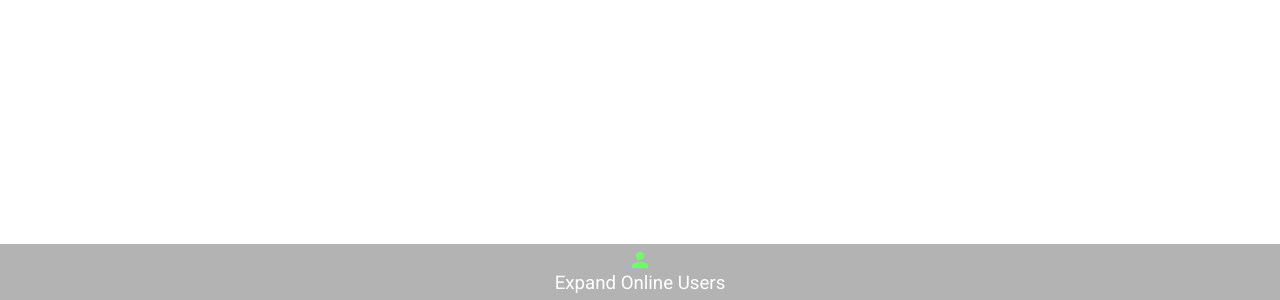
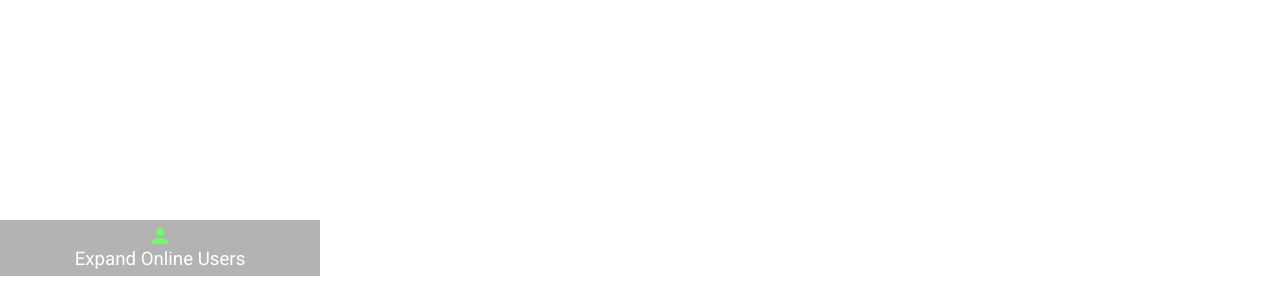
Before and after one commit to afbooza/online-users, a React (Create React App) app: page / in a window 1280 px wide. Shown: the part 524-824 px from the top of the page. After the commit the page ends 800 px from the top, so only its background shows below. Built offline with nearby package versions, Linux system fonts and the light colour scheme.

Commit message:
renamed and made it look more like the a rising chatbot from footer

```diff
--- a/src/App.css
+++ b/src/App.css
@@ -1,4 +1,4 @@
 .body{
-    height: 100%;
-    margin: 0;
+    display:flex;
+    flex-direction: column;
 }
--- a/src/App.js
+++ b/src/App.js
@@ -1,7 +1,7 @@
 import React from 'react';
 import './App.css';
 import UserList from './UserList';
-import Footer from './Footer';
+import OnlineNav from './OnlineNav';
 import { StylesProvider } from '@material-ui/styles';
 import getUsers from './mock/getUsers';
 
@@ -17,9 +17,9 @@ function App() {
     const getUserData = async () => {
       try {
         const users = await getUsers();
-        if(users)
+        if (users)
           setUsersReady(true);
-          setUserList(users);
+        setUserList(users);
       } catch (error) {
         alert("Failed to fetch users. " + error);
       }
@@ -35,12 +35,16 @@ function App() {
   return (
     <StylesProvider injectFirst>
       <div className="body">
+
+        <OnlineNav
+          toggleDisplayOfUsers={toggleDisplayOfUsers}
+          navStateClass={navStateClass}
+          usersReady={usersReady}/>
         <UserList
-          userList={userList}
-          showUsers={showUsers}
-          navStateClass={navStateClass}/>
-        <Footer toggleDisplayOfUsers={toggleDisplayOfUsers}
-          navStateClass = {navStateClass} usersReady = {usersReady} />
+            userList={userList}
+            showUsers={showUsers}
+            navStateClass={navStateClass}/>
+
       </div>
     </StylesProvider>
   );
--- a/src/Footer.js
+++ /dev/null
@@ -1,40 +0,0 @@
-import React from 'react';
-import BottomNavigation from '@material-ui/core/BottomNavigation';
-import BottomNavigationAction from '@material-ui/core/BottomNavigationAction';
-import PersonIcon from '@material-ui/icons/Person';
-import './Footer.css';
-
-const Footer = ({ toggleDisplayOfUsers, usersReady, navStateClass }) => {
-
-  const [buttonLabel, setButtonLabel] = React.useState("Expand Online Users");
-
-  let iconMod = "disabled";
-
-
-  if(usersReady === true) {
-    iconMod="enabled";
-  }
-
-  const handleToggleUsers = () => {
-    toggleDisplayOfUsers();
-    buttonLabel === "Expand Online Users" ?setButtonLabel("Minimize Online Users") : setButtonLabel("Expand Online Users")
-  }
-
-  return (
-    <footer>
-      <BottomNavigation
-        className={'bottom-nav bottom-nav--'+navStateClass}
-        showLabels
-      >
-        <BottomNavigationAction
-          onClick={() => handleToggleUsers()}
-          label={buttonLabel}
-          classes={{label:'bottom-nav__button__online-label'}}
-          value="online"
-          icon={<PersonIcon className={'bottom-nav__button__online-label-icon--' + iconMod}/>} />
-      </BottomNavigation>
-    </footer>
-  );
-}
-
-export default Footer;
--- a/src/Footer.css
+++ b/src/OnlineNav.css
@@ -2,22 +2,19 @@
 .bottom-nav {
     text-align:center;
     background-color:rgba(128, 128, 128, 0.598);
-    width:100%;
+    width:25%;
     height: 56px;
-    /* transition:position 2s; */
+    transition:transform 2s;
+    position:fixed;
+    bottom:0;
+    z-index:9999;
 }
 .bottom-nav--minimized {
-    transform:translateY(24px);
+    transform:translateY(0px)
+}
 
-}
-.bottom-nav--minimized:hover {
-    transition:transform 1s;
-    -webkit-transform:translateY(0px);
-
-}
 .bottom-nav--expanded {
-    position:absolute;
-    top:1px;
+    transform:translateY(-400px);
     background-color:rgba(32, 138, 204, 0.598);
 }
 
--- /dev/null
+++ b/src/OnlineNav.js
@@ -0,0 +1,39 @@
+import React from 'react';
+import BottomNavigation from '@material-ui/core/BottomNavigation';
+import BottomNavigationAction from '@material-ui/core/BottomNavigationAction';
+import PersonIcon from '@material-ui/icons/Person';
+import './OnlineNav.css';
+
+const OnlineNav = ({ toggleDisplayOfUsers, usersReady, navStateClass }) => {
+
+  const [buttonLabel, setButtonLabel] = React.useState("Expand Online Users");
+
+  let iconMod = "disabled";
+
+  if (usersReady === true) {
+    iconMod = "enabled";
+  }
+
+  const handleToggleUsers = () => {
+    toggleDisplayOfUsers();
+    buttonLabel === "Expand Online Users" ? setButtonLabel("Minimize Online Users") : setButtonLabel("Expand Online Users")
+  }
+
+  return (
+
+    <BottomNavigation
+      className={'bottom-nav bottom-nav--' + navStateClass}
+      showLabels
+    >
+      <BottomNavigationAction
+        onClick={() => handleToggleUsers()}
+        label={buttonLabel}
+        classes={{ label: 'bottom-nav__button__online-label' }}
+        value="online"
+        icon={<PersonIcon className={'bottom-nav__button__online-label-icon--' + iconMod} />} />
+    </BottomNavigation>
+
+  );
+}
+
+export default OnlineNav;
--- a/src/UserList.css
+++ b/src/UserList.css
@@ -1,6 +1,14 @@
-.user-list--minimized {
-    min-height: calc(100vh - 56px);
+.user-list{
+    position:fixed;
+    height:400px;
+    width:25%;
+    transition:transform 2s;
+
 }
 .user-list--expanded{
-    margin-top:56px;
+    transform:translateY(286px);
 }
+.user-list--minimized{
+
+    transform:translateY(686px);
+}
--- a/src/UserList.js
+++ b/src/UserList.js
@@ -23,7 +23,7 @@ const UserList = ({userList, showUsers, navStateClass}) => {
         );
     }
     else {
-        return <div className={'user-list--' + navStateClass}></div>
+        return <div className={'user-list user-list--' + navStateClass}></div>
     }
 }
 
```
